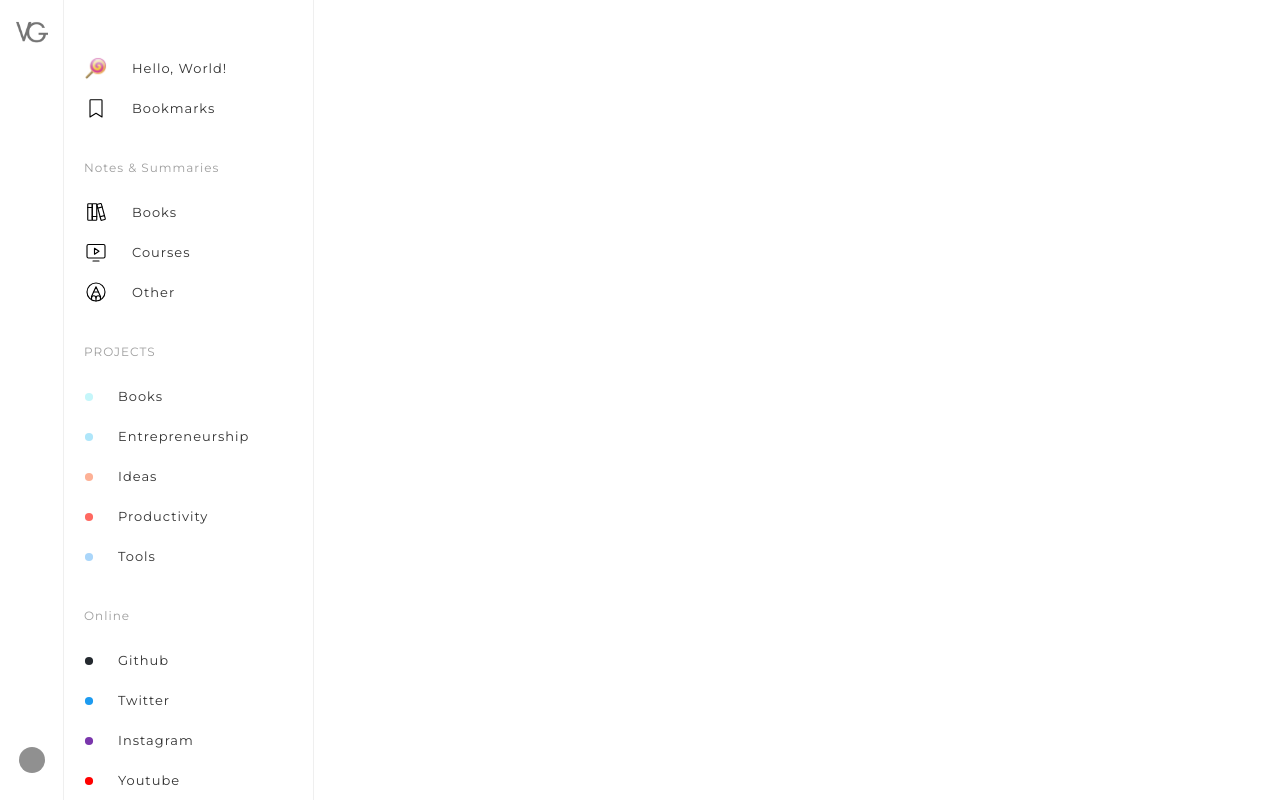
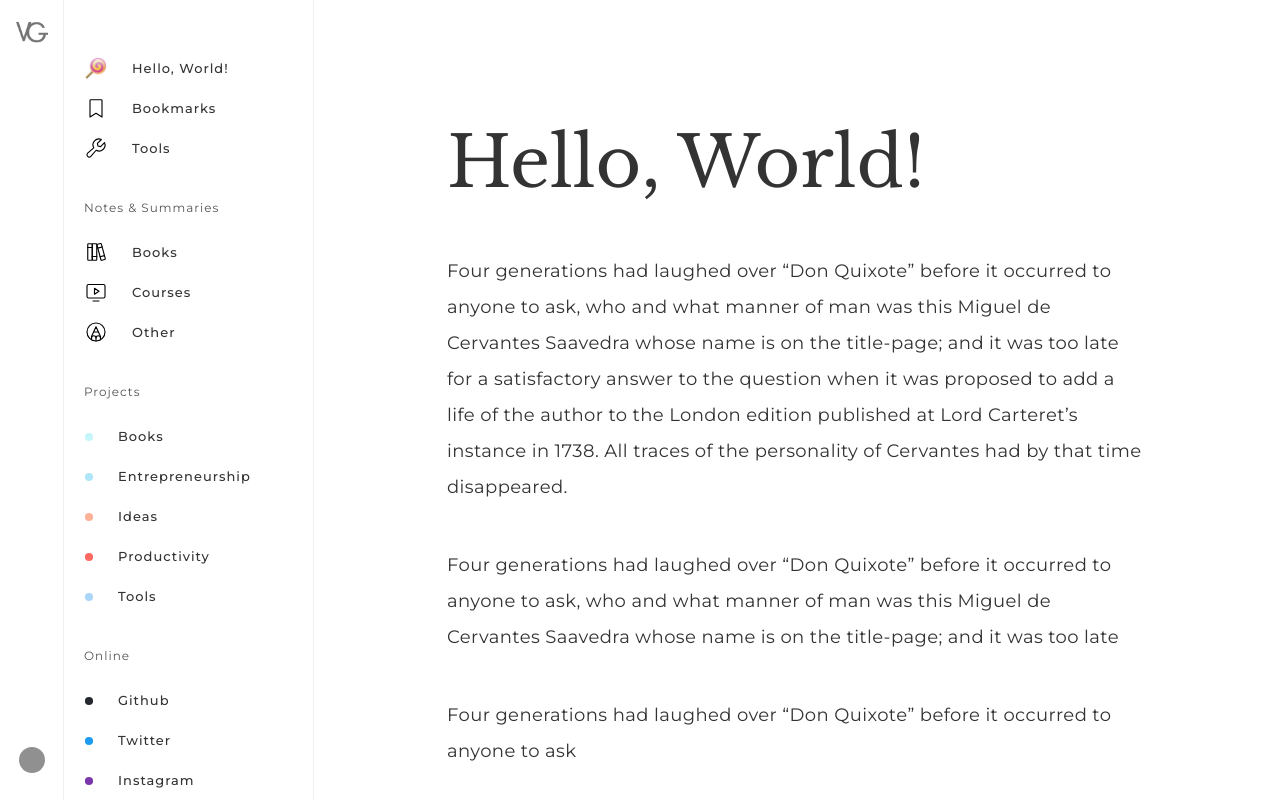
Before and after one commit to pOoOf/blog, a Next.js app: page / in a window 1280 px wide. Built offline with nearby package versions, Linux system fonts and the light colour scheme.

Commit message:
text styling added, new font added for heading

```diff
--- a/src/components/SecondarySidebar/SecondarySidebar.module.css
+++ b/src/components/SecondarySidebar/SecondarySidebar.module.css
@@ -7,7 +7,7 @@
   overflow-y: auto;
   box-sizing: border-box;
   width: 250px;
-  padding-top: 48px;
+  padding: 48px 0;
 }
 
 .navItem {
@@ -26,7 +26,7 @@
   line-height: 24px;
   color: #333;
   margin-left: 24px;
-  font-weight: 400;
+  font-weight: 500;
   letter-spacing: 1px;
 }
 
@@ -39,7 +39,7 @@
 
 .navHeading span {
   font-size: 12px;
-  color: #9e9e9e;
+  color: #555;
   line-height: 16px;
   letter-spacing: 1px;
 }
--- a/src/components/SecondarySidebar/SecondarySidebar.tsx
+++ b/src/components/SecondarySidebar/SecondarySidebar.tsx
@@ -1,5 +1,5 @@
 import Image from 'next/image';
-import { BookmarkSimple, Circle, Gear, List, PencilCircle, Books, MonitorPlay } from 'phosphor-react';
+import { BookmarkSimple, Circle, Gear, List, Wrench, PencilCircle, Books, MonitorPlay } from 'phosphor-react';
 import cx from 'classnames';
 
 import styles from './SecondarySidebar.module.css';
@@ -16,6 +16,10 @@ const SecondarySidebar = () => {
       <div className={styles.navItem}>
         <BookmarkSimple size={24} weight="light" />
         <span>Bookmarks</span>
+      </div>
+      <div className={styles.navItem}>
+        <Wrench size={24} weight="light" />
+        <span>Tools</span>
       </div>
       <div className={styles.navHeading}>
         <span>Notes & Summaries</span>
@@ -36,7 +40,7 @@ const SecondarySidebar = () => {
         <span>Other</span>
       </div>
       <div className={styles.navHeading}>
-        <span>PROJECTS</span>
+        <span>Projects</span>
         {/* <Hover size="small">
           <Gear size={24} weight="light" />
         </Hover> */}
--- a/src/pages/_document.tsx
+++ b/src/pages/_document.tsx
@@ -8,7 +8,7 @@ class MyDocument extends Document {
           <link rel="icon" href="/favicon.ico" />
           <link rel="preconnect" href="https://fonts.googleapis.com" />
           <link rel="preconnect" href="https://fonts.gstatic.com" crossOrigin="true" />
-          <link href="https://fonts.googleapis.com/css2?family=Montserrat:wght@400;500;600&display=swap" rel="stylesheet" />
+          <link href="https://fonts.googleapis.com/css2?family=Libre+Baskerville:wght@400&family=Montserrat:wght@400;500&display=swap" rel="stylesheet" />
         </Head>
         <body>
           <Main />
--- a/src/pages/index.tsx
+++ b/src/pages/index.tsx
@@ -21,7 +21,15 @@ const Home: NextPage = () => {
           <SecondarySidebar />
         </div>
         {/* <div className={styles.subContent}></div> */}
-        <div className={styles.content}></div>
+        <div className={styles.content}>
+          <div className={styles.box}>
+            <h1>Hello, World!</h1>
+            <p>Four generations had laughed over “Don Quixote” before it occurred to anyone to ask, who and what manner of man was this Miguel de Cervantes Saavedra whose name is on the title-page; and it was too late for a satisfactory answer to the question when it was proposed to add a life of the author to the London edition published at Lord Carteret’s instance in 1738. All traces of the personality of Cervantes had by that time disappeared. </p>
+            <p>Four generations had laughed over “Don Quixote” before it occurred to anyone to ask, who and what manner of man was this Miguel de Cervantes Saavedra whose name is on the title-page; and it was too late</p>
+            <p>Four generations had laughed over “Don Quixote” before it occurred to anyone to ask</p>
+            <p>Four generations had laughed over “Don Quixote” before it occurred to anyone to ask, who and what manner of man was this Miguel de Cervantes Saavedra whose name is on the title-page; and it was too late for a satisfactory answer to the question when it was proposed to add a life of the author to the London edition published at Lord Carteret’s instance in 1738. All traces of the personality of Cervantes had by that time disappeared. </p>
+          </div>
+        </div>
       </div>
     </div>
   )
--- a/src/styles/Home.module.css
+++ b/src/styles/Home.module.css
@@ -16,7 +16,8 @@
 
 .subContent {
   width: 300px;
-  background: #edf1f5;
+  /* background: #edf1f5; */
+  background-color: #f6f7f8;
   border-right: 1px solid #efefef;
   box-sizing: border-box;
 }
@@ -24,8 +25,13 @@
 .content {
   display: flex;
   flex: 1;
+  overflow: auto;
+  padding: 72px 0;
 }
-
+.box {
+  max-width: 700px;
+  margin: 0 auto;
+}
 .iconContainer {
   height: 20px;
   width: 20px;
--- a/src/styles/globals.css
+++ b/src/styles/globals.css
@@ -7,4 +7,31 @@ body, #__next {
 }
 body {
   font-family: 'Montserrat', sans-serif;
+  /* Adjust font size */
+  font-size: 100%;
+  -webkit-text-size-adjust: 100%;
+  /* Font varient */
+  font-variant-ligatures: none;
+  -webkit-font-variant-ligatures: none;
+  /* Smoothing */
+  text-rendering: optimizeLegibility;
+  -moz-osx-font-smoothing: grayscale;
+  font-smoothing: antialiased;
+  -webkit-font-smoothing: antialiased;
+  text-shadow: rgba(0, 0, 0, .01) 0 0 1px;
 }
+h1, h2, h3, h4, h5, h6 {
+  font-family: 'Libre Baskerville', serif;
+}
+h1 {
+  font-size: 70px;
+  font-weight: 400;
+  color: #333;
+}
+p {
+  font-size: 18px;
+  margin: 42px 0 0 0;
+  color: #333;
+  line-height: 36px;
+  letter-spacing: 0.4px;
+}
```
